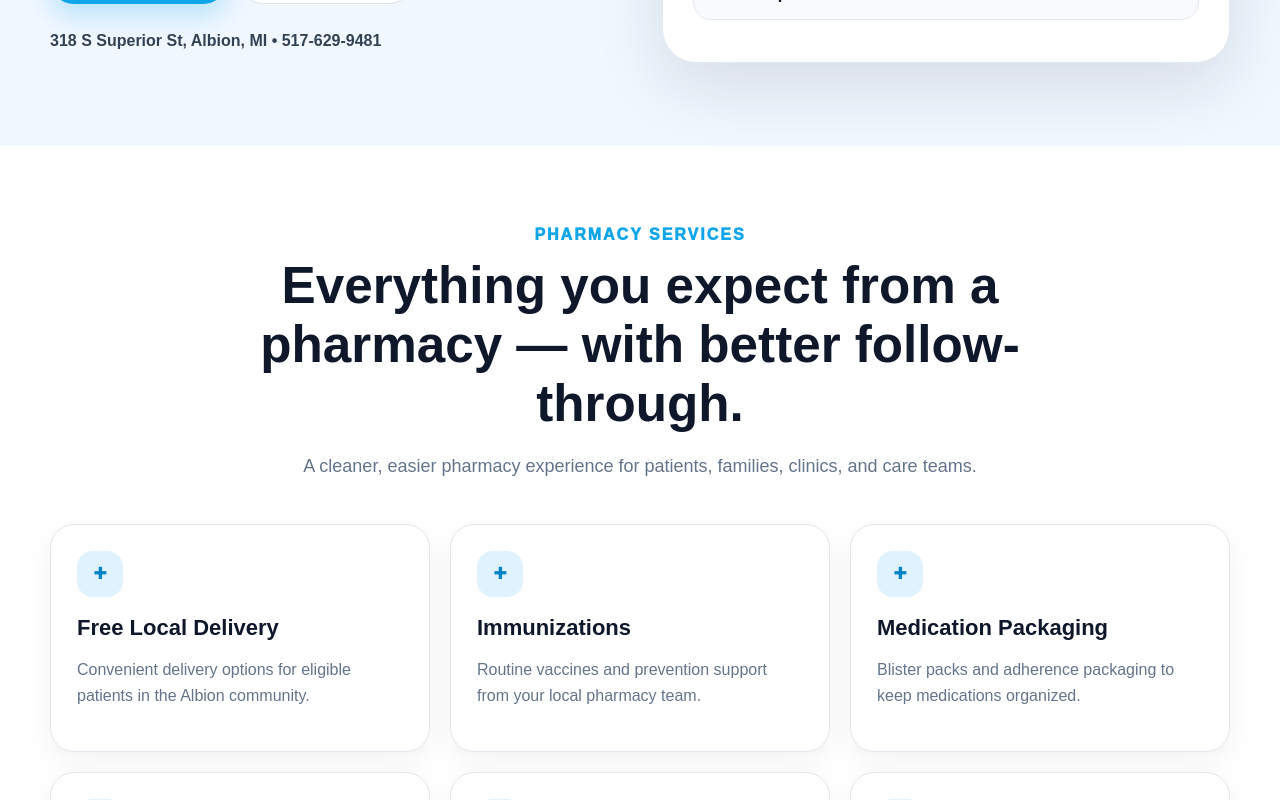
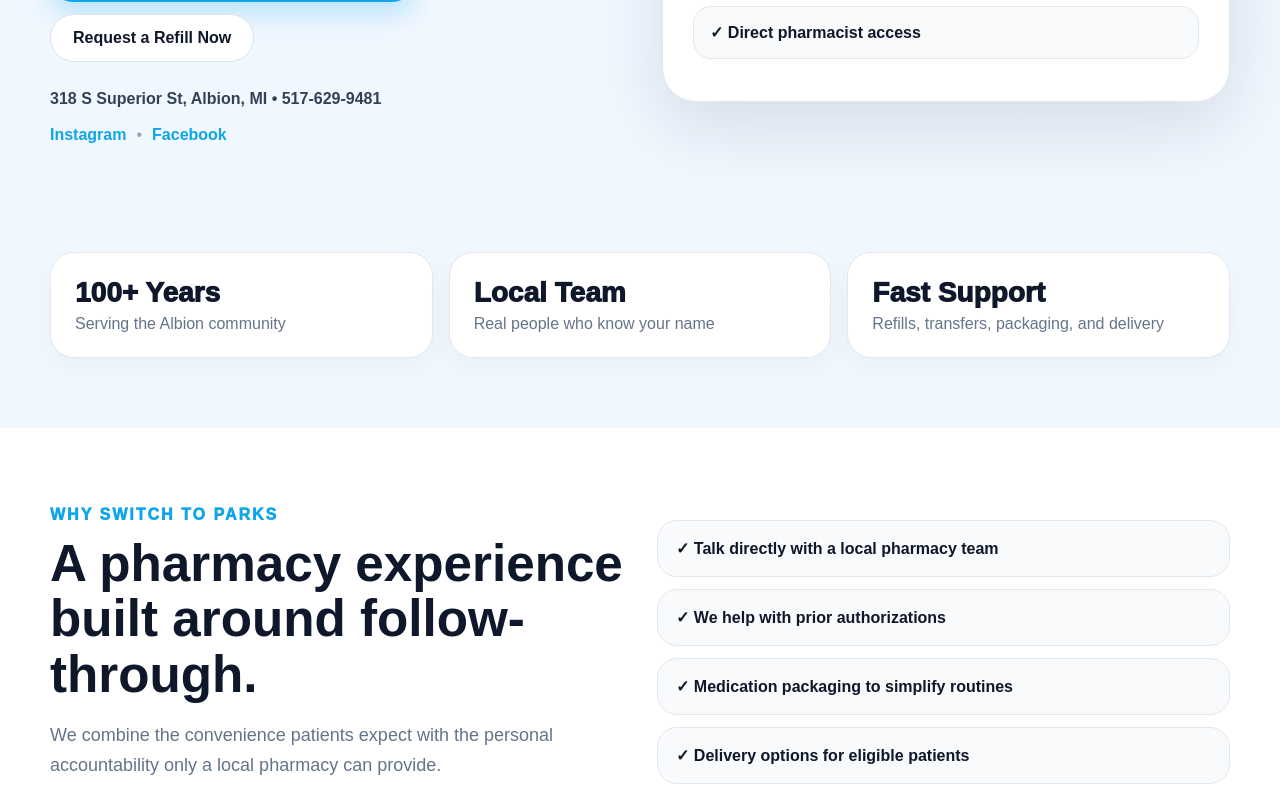
Before and after one commit to hzahr28-svg/parks-pharmacy, a Next.js app: page / in a window 1280 px wide. Shown: the part 580-1380 px from the top of the page. Built offline with nearby package versions, Linux system fonts and the light colour scheme.

Commit message:
Update page.tsx

```diff
--- a/app/page.tsx
+++ b/app/page.tsx
@@ -11,6 +11,19 @@
   ["Long Term Care", "Medication coordination and support for facilities, clinics, and care teams."],
   ["Refill On-The-Go", "Request refill callbacks and prescription support quickly online."],
   ["Insurance Help", "Prior authorization support, plan issue help, and covered-alternative coordination."],
+];
+
+const trustItems = [
+  ["100+ Years", "Serving the Albion community"],
+  ["Local Team", "Real people who know your name"],
+  ["Fast Support", "Refills, transfers, packaging, and delivery"],
+];
+
+const switchReasons = [
+  "Talk directly with a local pharmacy team",
+  "We help with prior authorizations",
+  "Medication packaging to simplify routines",
+  "Delivery options for eligible patients",
 ];
 
 const inputStyle: React.CSSProperties = {
@@ -95,6 +108,12 @@
             <a href="#contact" style={{ color: "#334155", textDecoration: "none", fontWeight: 700 }}>
               Contact
             </a>
+            <a href="https://www.instagram.com/parksdrugs/" target="_blank" rel="noopener noreferrer" style={{ color: "#334155", textDecoration: "none", fontWeight: 700 }}>
+              Instagram
+            </a>
+            <a href="https://www.facebook.com/ParksPharmacyAlbion/" target="_blank" rel="noopener noreferrer" style={{ color: "#334155", textDecoration: "none", fontWeight: 700 }}>
+              Facebook
+            </a>
             <a href="tel:15176299481" style={primaryButton}>
               Call
             </a>
@@ -156,16 +175,21 @@
 
             <div style={{ display: "flex", gap: 12, flexWrap: "wrap", marginTop: 32 }}>
               <a href="#transfer" style={primaryButton}>
-                Become a Patient
+                Transfer Your Prescriptions in 60 Seconds
               </a>
               <a href="#refill" style={secondaryButton}>
-                Refill On-The-Go
+                Request a Refill Now
               </a>
             </div>
 
             <p style={{ marginTop: 28, color: "#334155", fontWeight: 800 }}>
               318 S Superior St, Albion, MI • 517-629-9481
             </p>
+            <div style={{ display: "flex", gap: 10, flexWrap: "wrap", marginTop: 18 }}>
+              <a href="https://www.instagram.com/parksdrugs/" target="_blank" rel="noopener noreferrer" style={{ color: "#0ea5e9", fontWeight: 800, textDecoration: "none" }}>Instagram</a>
+              <span style={{ color: "#94a3b8" }}>•</span>
+              <a href="https://www.facebook.com/ParksPharmacyAlbion/" target="_blank" rel="noopener noreferrer" style={{ color: "#0ea5e9", fontWeight: 800, textDecoration: "none" }}>Facebook</a>
+            </div>
           </div>
 
           <div
@@ -209,6 +233,75 @@
                   padding: 16,
                   fontWeight: 800,
                   marginBottom: 12,
+                }}
+              >
+                ✓ {item}
+              </div>
+            ))}
+          </div>
+        </div>
+      </section>
+
+      <section style={{ padding: "28px 22px 70px" }}>
+        <div
+          style={{
+            maxWidth: 1180,
+            margin: "0 auto",
+            display: "grid",
+            gridTemplateColumns: "repeat(auto-fit, minmax(220px, 1fr))",
+            gap: 16,
+          }}
+        >
+          {trustItems.map(([big, small]) => (
+            <div
+              key={big}
+              style={{
+                background: "white",
+                border: "1px solid #e2e8f0",
+                borderRadius: 24,
+                padding: 24,
+                boxShadow: "0 10px 30px rgba(0,0,0,0.04)",
+              }}
+            >
+              <div style={{ fontSize: 28, fontWeight: 950, color: "#0f172a" }}>{big}</div>
+              <div style={{ color: "#64748b", marginTop: 6 }}>{small}</div>
+            </div>
+          ))}
+        </div>
+      </section>
+
+      <section style={{ background: "white", padding: "78px 22px" }}>
+        <div
+          style={{
+            maxWidth: 1180,
+            margin: "0 auto",
+            display: "grid",
+            gridTemplateColumns: "repeat(auto-fit, minmax(320px, 1fr))",
+            gap: 34,
+            alignItems: "center",
+          }}
+        >
+          <div>
+            <div style={{ color: "#0ea5e9", fontWeight: 950, letterSpacing: 2 }}>
+              WHY SWITCH TO PARKS
+            </div>
+            <h2 style={{ fontSize: "clamp(34px, 4vw, 52px)", margin: "12px 0", lineHeight: 1.08 }}>
+              A pharmacy experience built around follow-through.
+            </h2>
+            <p style={{ color: "#64748b", fontSize: 18, lineHeight: 1.7 }}>
+              We combine the convenience patients expect with the personal accountability only a local pharmacy can provide.
+            </p>
+          </div>
+          <div style={{ display: "grid", gap: 12 }}>
+            {switchReasons.map((item) => (
+              <div
+                key={item}
+                style={{
+                  background: "#f8fafc",
+                  border: "1px solid #e2e8f0",
+                  borderRadius: 20,
+                  padding: 18,
+                  fontWeight: 850,
                 }}
               >
                 ✓ {item}
@@ -394,21 +487,44 @@
       </section>
 
       <section id="contact" style={{ padding: "80px 22px", background: "white" }}>
-        <div style={{ maxWidth: 1180, margin: "0 auto" }}>
-          <h2 style={{ fontSize: 42 }}>Hours & Contact</h2>
+        <div style={{ maxWidth: 1180, margin: "0 auto", display: "grid", gridTemplateColumns: "repeat(auto-fit, minmax(320px, 1fr))", gap: 34 }}>
+          <div>
+            <div style={{ color: "#0ea5e9", fontWeight: 950, letterSpacing: 2 }}>
+              VISIT US
+            </div>
+            <h2 style={{ fontSize: 42, margin: "12px 0" }}>Hours & Contact</h2>
+            <p style={{ color: "#64748b", fontSize: 18, lineHeight: 1.7 }}>
+              Call before visiting for holiday hours, vaccine availability, or special medication requests.
+            </p>
+            <div style={{ display: "flex", gap: 12, flexWrap: "wrap", marginTop: 18 }}>
+              <a href="https://www.instagram.com/parksdrugs/" target="_blank" rel="noopener noreferrer" style={secondaryButton}>
+                Follow on Instagram
+              </a>
+              <a href="https://www.facebook.com/ParksPharmacyAlbion/" target="_blank" rel="noopener noreferrer" style={secondaryButton}>
+                Follow on Facebook
+              </a>
+            </div>
+          </div>
+          <div style={{ background: "#f8fafc", border: "1px solid #e2e8f0", borderRadius: 30, padding: 30 }}>
             <p><strong>Monday – Friday:</strong> 9:00 AM – 6:00 PM</p>
             <p><strong>Saturday:</strong> 9:00 AM – 1:00 PM</p>
             <p><strong>Sunday:</strong> Closed</p>
+            <hr style={{ border: 0, borderTop: "1px solid #e2e8f0", margin: "22px 0" }} />
             <p><strong>Phone:</strong> 517-629-9481</p>
             <p><strong>Fax:</strong> 517-629-8904</p>
             <p><strong>Email:</strong> parksdrugs@outlook.com</p>
             <p><strong>Address:</strong> 318 S Superior St, Albion, MI 49224</p>
+            <p style={{ color: "#64748b", fontSize: 13, lineHeight: 1.5, marginTop: 18 }}>
+              Local SEO: Albion pharmacy, pharmacy in Albion MI, prescription delivery Albion MI, medication packaging Albion Michigan.
+            </p>
+          </div>
         </div>
       </section>
 
       <footer style={{ background: "#020617", color: "#cbd5e1", padding: 30 }}>
-        <div style={{ maxWidth: 1180, margin: "0 auto" }}>
-          © {new Date().getFullYear()} Parks Pharmacy. Independent community pharmacy serving Albion, Michigan.
+        <div style={{ maxWidth: 1180, margin: "0 auto", display: "flex", justifyContent: "space-between", gap: 20, flexWrap: "wrap" }}>
+          <span>© {new Date().getFullYear()} Parks Pharmacy</span>
+          <span>Independent community pharmacy serving Albion, Michigan.</span>
         </div>
       </footer>
     </main>
```
Lines whose indentation alone changed are shown as unchanged.
